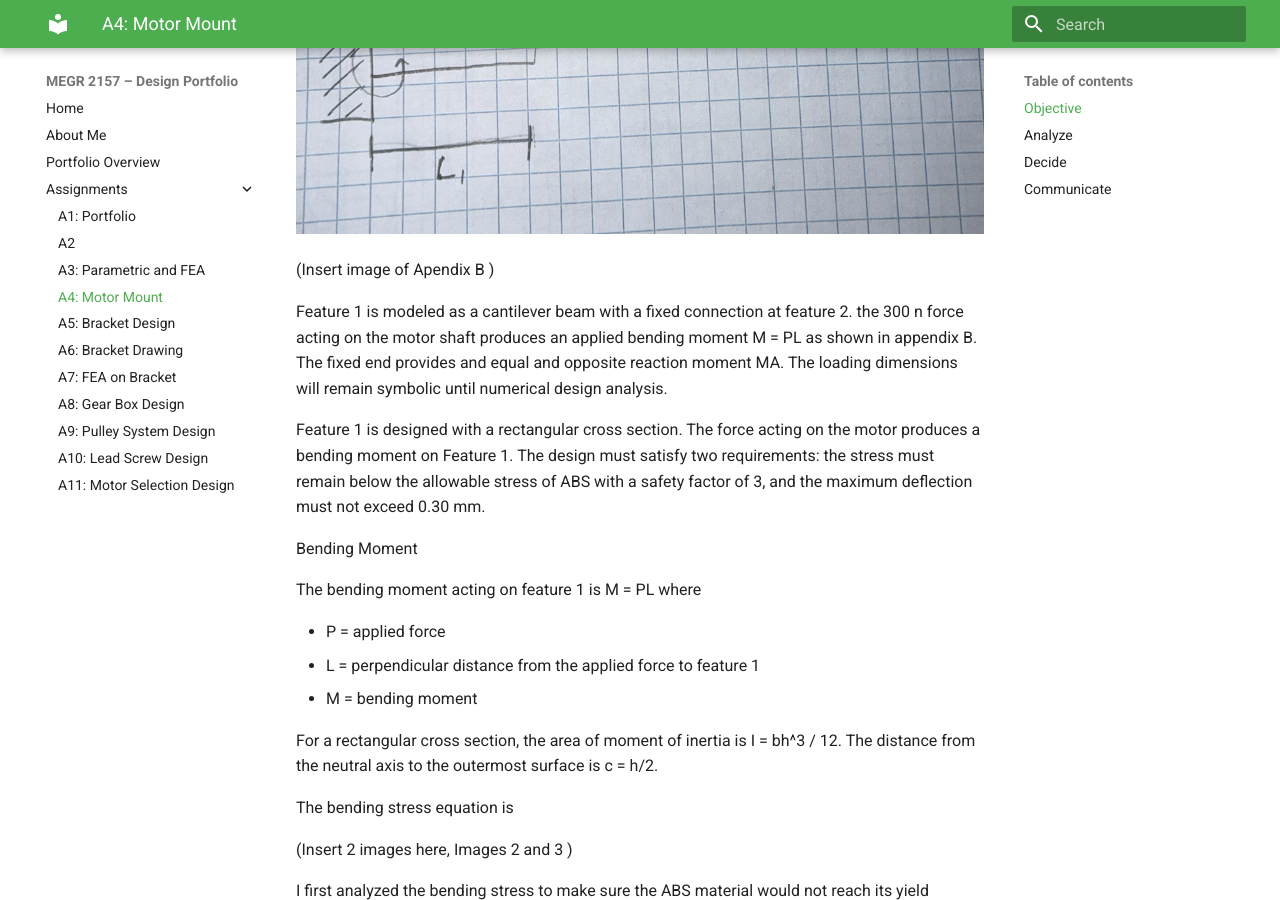
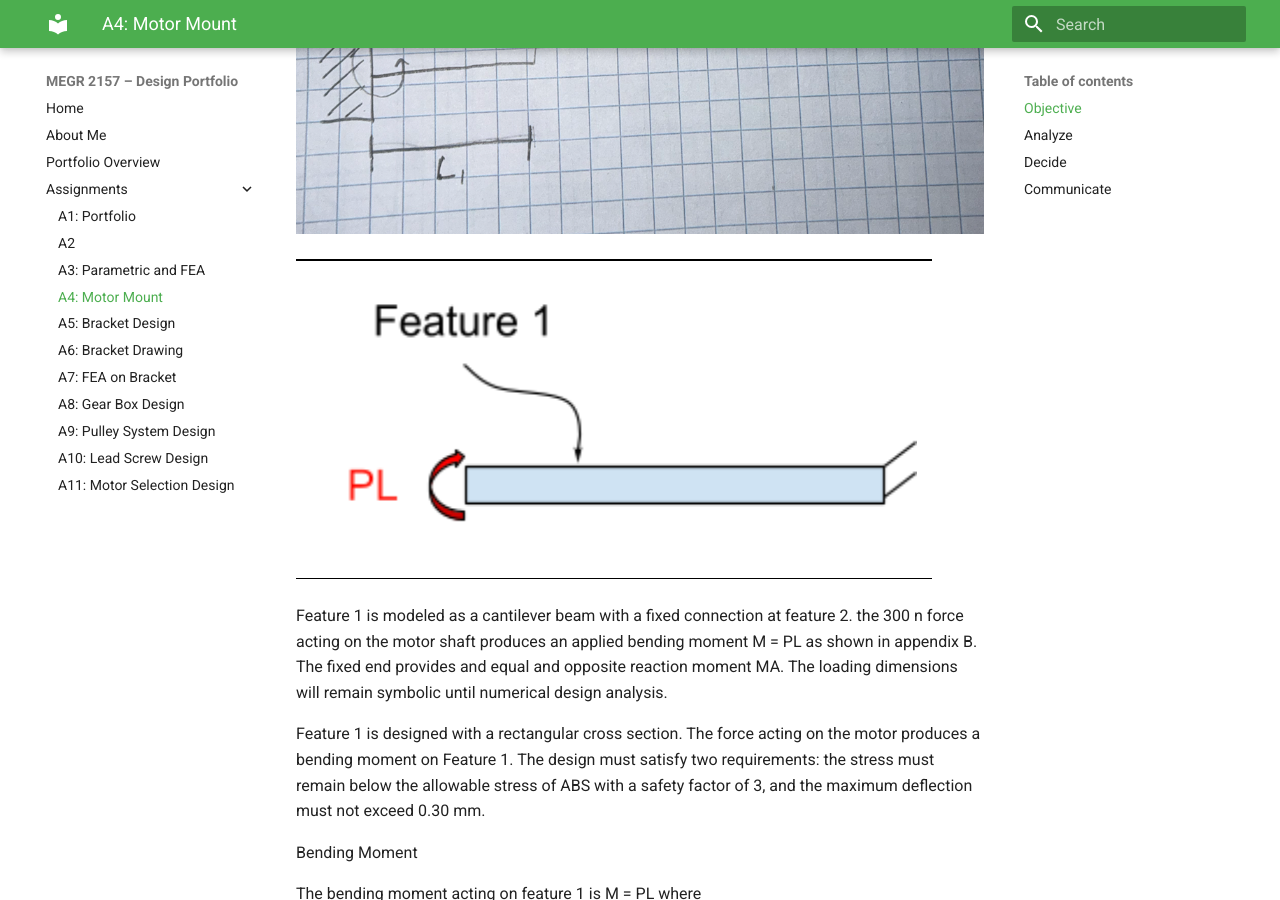
Before and after one commit to IzabellaMontero/megr2157-portfolio, an MkDocs documentation site: the page built from docs/assignments/A04/index.md, in a window 1280 px wide and 900 px high, scrolled down 1590 px. Built offline with MkDocs 1.6.1 and Material for MkDocs 9.7.7, drawn with Linux system fonts in a browser that asks for light colours.

Commit message:
Update image reference and appendix mention
Updated the image reference and corrected the appendix mention.

```diff
--- a/docs/assignments/A04/index.md
+++ b/docs/assignments/A04/index.md
@@ -30,7 +30,7 @@ Iv gathered everything I knew the value of and needed to find that was relevant
 
 ![Screenshot](Screenshot%202026-09-16%20at%205.44.04%20PM.png)
 
-(Insert image of Apendix B )
+ ![Screenshot](Screenshot%202026-09-16%20at%205.46.04%20PM.png)
 
 Feature 1 is modeled as a cantilever beam with a fixed connection at feature 2. the 300 n force acting on the motor shaft produces an applied bending moment M = PL as shown in appendix B. The fixed end provides and equal and opposite reaction moment MA. The loading dimensions will remain symbolic until numerical design analysis.
 
```
